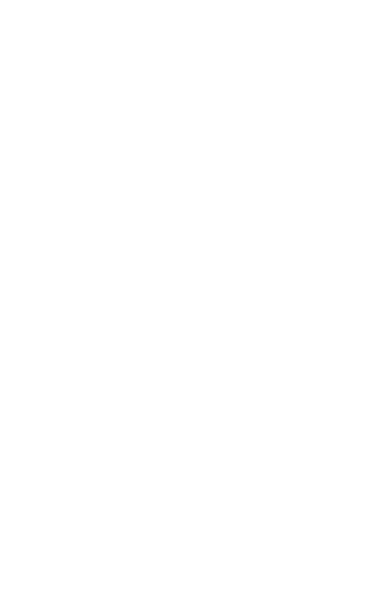
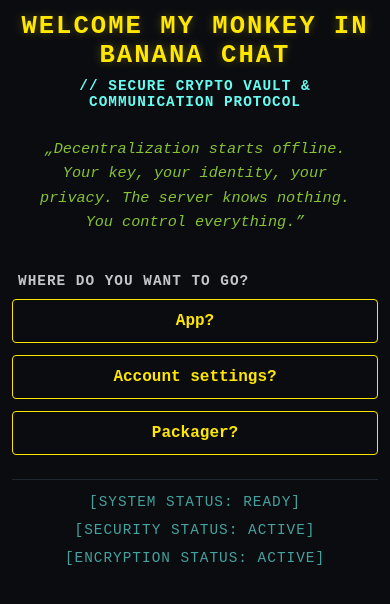
Before and after one commit to Gabriel-L-01/BananaChat, a plain HTML site: page public/index.html in a window 390 px wide. Drawn offline with Linux system fonts and the light colour scheme.

Commit message:
Add initial HTML structure and link CSS styles

```diff
--- /dev/null
+++ b/public/assets/css/style.css
@@ -0,0 +1,167 @@
+:root {
+  --primary-color: #ffe700;
+  --secondary-color: #66fcf1;
+  --background-color: #0b0c10;
+  --text-color: #c5c6c7;
+  --highlight-color: #45a29e;
+  --quote-color: #86c232;
+}
+* {
+  margin: 0;
+  padding: 0;
+  box-sizing: border-box;
+  font-family: "Courier New", Courier, monospace;
+}
+
+body {
+  background-color: #0b0c10;
+  color: #c5c6c7;
+  min-height: 100vh;
+  display: flex;
+  flex-direction: column;
+  justify-content: center;
+  align-items: center;
+  padding: 20px;
+  overflow-x: hidden;
+}
+
+h1 {
+  color: #ffe700;
+  font-size: 2.5rem;
+  margin-bottom: 10px;
+  text-transform: uppercase;
+  letter-spacing: 2px;
+  text-align: center;
+  text-shadow: 0 0 10px rgba(255, 231, 0, 0.3);
+}
+
+h3 {
+  color: #66fcf1;
+  font-size: 1rem;
+  margin-bottom: 20px;
+  letter-spacing: 1px;
+  text-align: center;
+}
+
+#question {
+  color: #c5c6c7;
+  margin-top: 40px;
+  margin-bottom: 15px;
+  text-transform: uppercase;
+}
+
+q {
+  display: block;
+  max-width: 600px;
+  text-align: center;
+  font-style: italic;
+  line-height: 1.6;
+  color: #86c232;
+  margin: 15px auto;
+  quotes: "„" "”";
+}
+
+#menu {
+  list-style: none;
+  display: flex;
+  gap: 20px;
+  margin-bottom: 50px;
+}
+
+#menu li a {
+  display: inline-block;
+  text-decoration: none;
+  color: #ffe700;
+  border: 1px solid #ffe700;
+  padding: 10px 20px;
+  border-radius: 4px;
+  transition: all 0.3s ease;
+  font-weight: bold;
+  background-color: transparent;
+}
+
+#menu li a:hover {
+  background-color: #ffe700;
+  color: #0b0c10;
+  box-shadow: 0 0 15px #ffe700;
+  transform: translateY(-2px);
+}
+
+#status {
+  list-style: none;
+  display: flex;
+  gap: 30px;
+  font-size: 0.85rem;
+  color: #45a29e;
+  border-top: 1px solid #1f2833;
+  padding-top: 20px;
+  width: 100%;
+  max-width: 800px;
+  justify-content: center;
+}
+
+#status li {
+  letter-spacing: 1px;
+}
+
+@media (max-width: 600px) {
+  body {
+    padding: 12px;
+    align-items: stretch;
+    justify-content: flex-start;
+    min-height: 100vh;
+  }
+
+  h1 {
+    font-size: 1.6rem;
+    margin-bottom: 8px;
+  }
+
+  h3 {
+    font-size: 0.9rem;
+    margin-bottom: 12px;
+  }
+
+  q {
+    padding: 0 10px;
+    max-width: 100%;
+    font-size: 0.95rem;
+  }
+
+  #question {
+    margin-top: 24px;
+    margin-bottom: 10px;
+    text-align: left;
+    padding-left: 6px;
+  }
+
+  #menu {
+    flex-direction: column;
+    gap: 12px;
+    align-items: stretch;
+    margin-bottom: 24px;
+  }
+
+  #menu li a {
+    width: 100%;
+    padding: 12px 16px;
+    text-align: center;
+  }
+
+  #status {
+    flex-direction: column;
+    gap: 12px;
+    padding-top: 14px;
+    border-top: 1px solid #1f2833;
+    align-items: center;
+  }
+
+  #status li {
+    font-size: 0.9rem;
+  }
+
+  #menu li a:hover {
+    transform: none;
+    box-shadow: none;
+  }
+}
--- a/public/index.html
+++ b/public/index.html
@@ -3,10 +3,35 @@
 <head>
     <meta charset="UTF-8">
     <meta name="viewport" content="width=device-width, initial-scale=1.0">
-    <title></title>
-    <script src="/js/starterPack.js"></script>
+    <title>BananaChat</title>
+    <script src="js/starterPack.js"></script>
+    <link rel="stylesheet" href="assets/css/style.css">
 </head>
 <body>
+    <h1>
+        Welcome my monkey in Banana Chat
+    </h1>
 
+    <h3>
+        // SECURE CRYPTO VAULT & COMMUNICATION PROTOCOL
+    </h3>
+
+    <q>Decentralization starts offline. Your key, your identity, your privacy. The server knows nothing. You control everything.</q>
+
+    <h3  id="question">
+        Where do you want to go?
+    </h3>
+
+    <ul id="menu">
+        <li><a href="app.html">App?</a></li>
+        <li><a href="account.html">Account settings?</a></li>
+        <li><a href="package.html">Packager?</a></li>
+    </ul>
+
+    <ul id="status">
+        <li>[SYSTEM STATUS: READY]</li>
+        <li>[SECURITY STATUS: ACTIVE]</li>
+        <li>[ENCRYPTION STATUS: ACTIVE]</li>
+    </ul>
 </body>
 </html>
```
